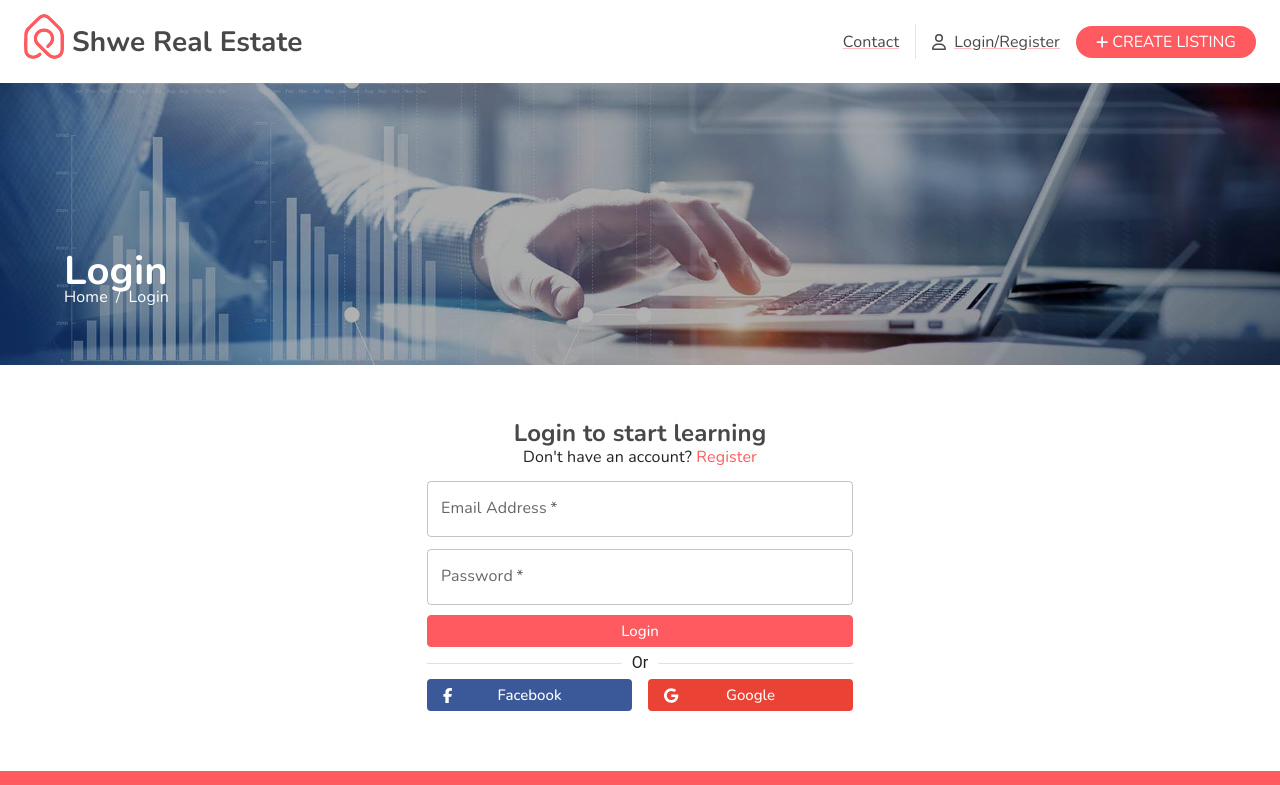
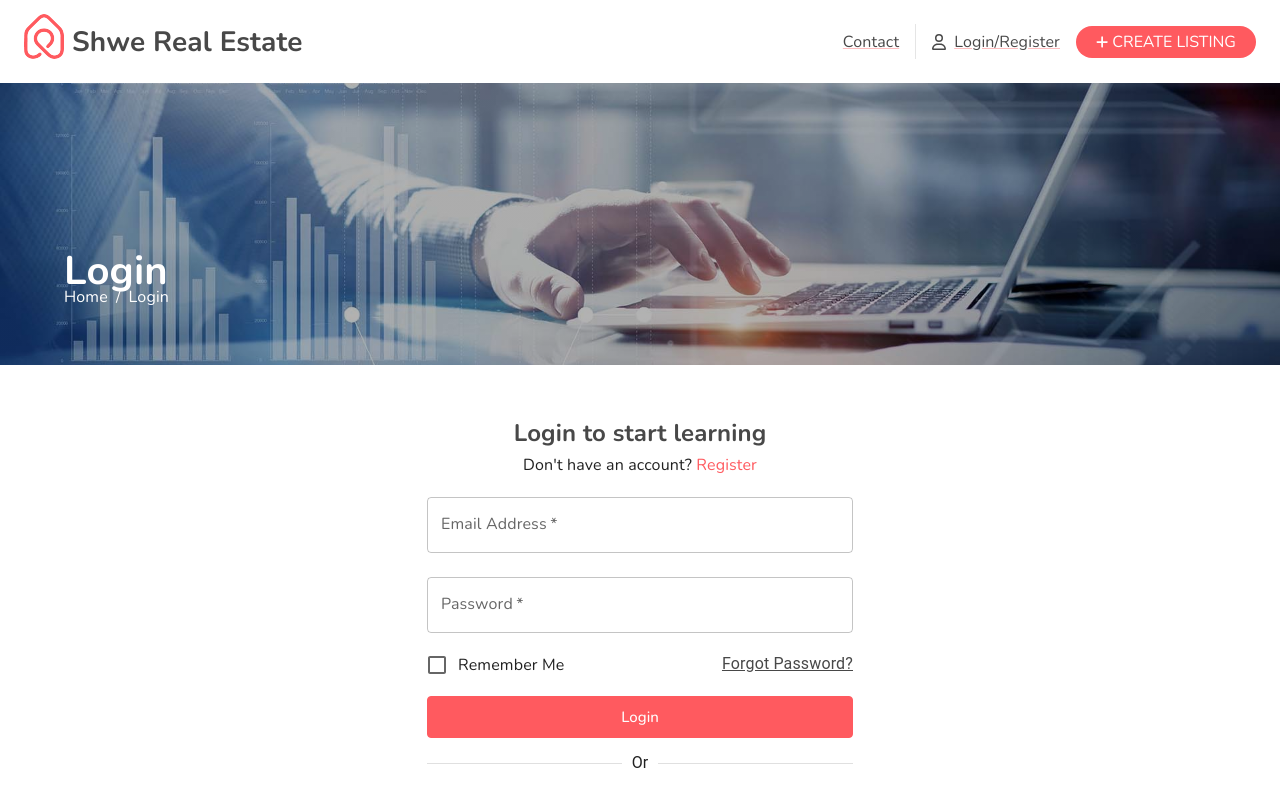
Before and after one commit to zakumialexes/real-estate, a React (Create React App) app: page /login in a window 1280 px wide. Shown: the top 785 px of the page. Built offline with nearby package versions, Linux system fonts and the light colour scheme; the HTML template or start-up script is replaced by a standard one.

Commit message:
fix_marginforLogin

```diff
--- a/src/pages/authentication/Login.jsx
+++ b/src/pages/authentication/Login.jsx
@@ -1,8 +1,10 @@
 import { useState } from "react"
 
-import { Container, TextField, Grid, Typography, Link, Button } from "@mui/material"
+import { Container, TextField, Grid, Typography, Link, Button, FormGroup, FormControlLabel, Checkbox} from "@mui/material"
 import styles from "./login.module.scss"
 import OAuth from "./OAuth"
+import { display } from "@mui/system"
+
 
 const Login = () => {
     const [login, setLogin] = useState({
@@ -26,7 +28,7 @@ const Login = () => {
         <Container maxWidth="md">
             <Grid container direction="row" justifyContent="center">
                 <Grid item xs={12} md={10} lg={6} sx={{ padding: "60px 0px" }}>
-                    <Typography mb={1} variant="h3" className={styles.title} align="center">
+                    <Typography mb={2} variant="h3" className={styles.title} align="center">
                         Login to start learning
                     </Typography>
                     <Typography className={styles.changeRoute} mb={1} align="center">
@@ -37,7 +39,7 @@ const Login = () => {
                     </Typography>
                     <form onSubmit={submitHandler}>
                         <TextField
-                            margin="dense"
+                            margin="normal"
                             required
                             fullWidth
                             label="Email Address"
@@ -47,7 +49,7 @@ const Login = () => {
                             value={login.email}
                         />
                         <TextField
-                            margin="dense"
+                            margin="normal"
                             required
                             fullWidth
                             label="Password"
@@ -56,8 +58,22 @@ const Login = () => {
                             onChange={changeHandler}
                             value={login.password}
                         />
+                        <Grid container spacing={3}>
+                            <Grid item xs>
+                                    <FormGroup sx={{marginTop:'0.2rem'}}>
+                                        <FormControlLabel
+                                        control={<Checkbox id="instructor" onClick={changeHandler} />}
+                                        label="Remember Me"/>
+                                    </FormGroup>
+                            </Grid>
+                            <Grid item xs className={styles.forgotPassword}>
+                                <Link href="forgotPassword" >Forgot Password?</Link>
+                            </Grid>
+                        </Grid>
+
+
                         <Button
-                            sx={{ marginTop: "6px" }}
+                            sx={{ marginTop: "0.6rem",padding:'12px 24px' }}
                             type="submit"
                             className={styles.confirmBtn}
                             size="large"
--- a/src/pages/authentication/OAuth.jsx
+++ b/src/pages/authentication/OAuth.jsx
@@ -8,13 +8,13 @@ import styles from './oAuth.module.scss'
 const OAuth = () => {
   return (
     <>
-        <Divider sx={{marginBottom:"4px"}}>Or</Divider>
+        <Divider sx={{marginBottom:"0.7rem",marginTop:'0.6rem'}}>Or</Divider>
         <Grid container spacing={2}>
             <Grid item xs={12} lg={6}>
-              <Button size='large' className={`${styles.oAuth} ${styles.facebook}`} fullWidth><FontAwesomeIcon icon={faFacebookF}/> Facebook</Button>
+              <Button sx={{padding:'12px 24px'}} size='large' className={`${styles.oAuth} ${styles.facebook}`} fullWidth><FontAwesomeIcon icon={faFacebookF}/> Facebook</Button>
             </Grid>
             <Grid item xs={12} lg={6}>
-              <Button size='large' className={`${styles.oAuth} ${styles.google}`} fullWidth><FontAwesomeIcon icon={faGoogle}/> Google</Button>
+              <Button sx={{padding:'12px 24px'}} size='large' className={`${styles.oAuth} ${styles.google}`} fullWidth><FontAwesomeIcon icon={faGoogle}/> Google</Button>
             </Grid>
         </Grid>
     </>
--- a/src/pages/authentication/Register.jsx
+++ b/src/pages/authentication/Register.jsx
@@ -43,10 +43,10 @@ const Register = () => {
         <Container maxWidth="md">
             <Grid container direction="row" justifyContent="center">
                 <Grid item xs={12} md={10} lg={6} sx={{ padding: "60px 0px" }}>
-                    <Typography mb={1} variant="h3" className={styles.title} align="center">
+                    <Typography mb={2} variant="h3" className={styles.title} align="center">
                         Register to start learning
                     </Typography>
-                    <Typography className={styles.changeRoute} mb={1} align="center">
+                    <Typography className={styles.changeRoute} mb={2} align="center">
                         Have an account?{" "}
                         <Link href="login" underline="none">
                             Login
@@ -54,7 +54,7 @@ const Register = () => {
                     </Typography>
                     <form onSubmit={submitHandler}>
                         <TextField
-                            margin="dense"
+                            margin="normal"
                             required
                             fullWidth
                             label="Username"
@@ -63,7 +63,7 @@ const Register = () => {
                             value={register.username}
                         />
                         <TextField
-                            margin="dense"
+                            margin="normal"
                             required
                             fullWidth
                             label="Email Address"
@@ -73,7 +73,7 @@ const Register = () => {
                             value={register.email}
                         />
                         <TextField
-                            margin="dense"
+                            margin="normal"
                             required
                             fullWidth
                             label="Password"
@@ -83,7 +83,7 @@ const Register = () => {
                             value={register.password}
                         />
                         <TextField
-                            margin="dense"
+                            margin="normal"
                             required
                             fullWidth
                             label="Confirm Password"
@@ -92,14 +92,14 @@ const Register = () => {
                             onChange={changeHandler}
                             value={register.confirm}
                         />
-                        <FormGroup>
+                        <FormGroup sx={{marginBottom:"0.4rem",marginTop:'0.2rem'}}>
                             <FormControlLabel
                                 control={<Checkbox id="instructor" onClick={changeHandler} />}
                                 label="Want to become an instructor?"
                             />
                         </FormGroup>
                         <Button
-                            sx={{ marginTop: "4px" }}
+                            sx={{ marginTop: "4px",padding:'12px 24px' }}
                             type="submit"
                             className={styles.confirmBtn}
                             size="large"
--- a/src/pages/authentication/login.module.scss
+++ b/src/pages/authentication/login.module.scss
@@ -27,3 +27,13 @@
         border: 1px solid #ff5a5f !important;
     }
 }
+
+.forgotPassword{
+    display: flex;
+    justify-content: end;
+    align-items: center;
+    a{
+        color:#484848;
+        text-decoration-color: #484848;
+    }
+}
```
Also changed, not shown: 1 other file (tests, documents, lock files or other folders).
